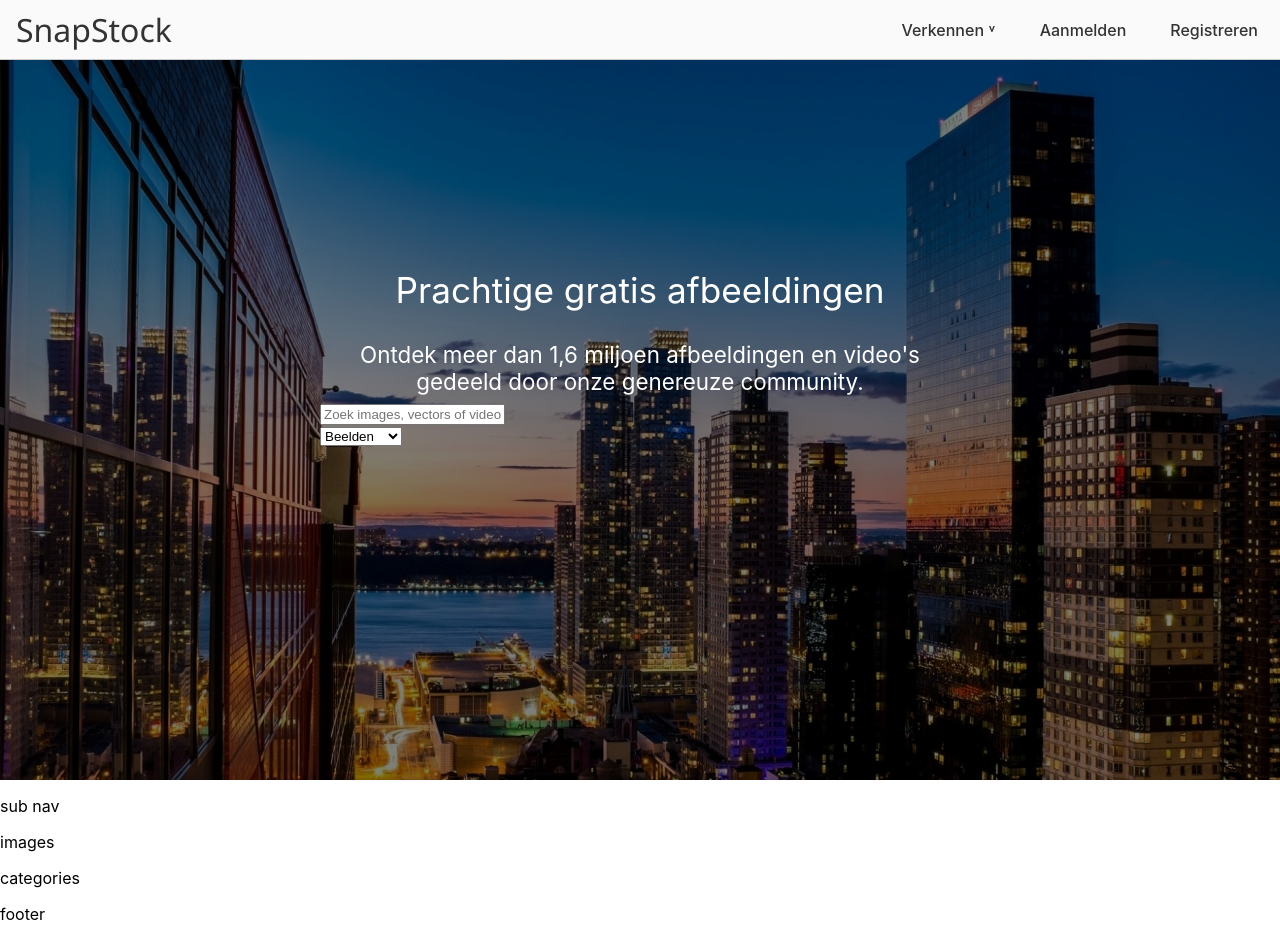
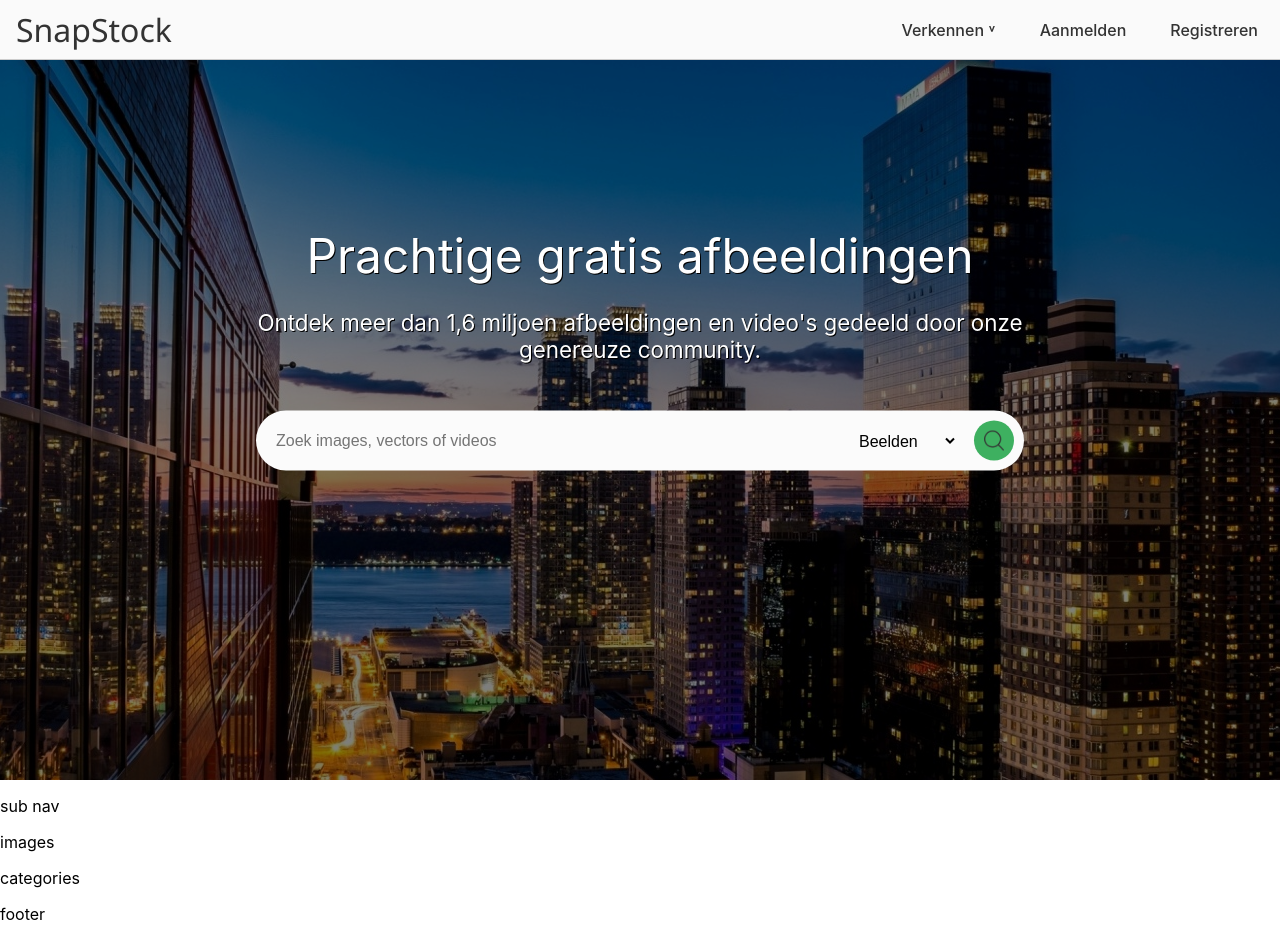
Before and after one commit to VinceRell/SnapStock, a React (Create React App) app: page / in a window 1280 px wide. Built offline with nearby package versions, Linux system fonts and the light colour scheme.

Commit message:
finished Hero section and styling

```diff
--- a/src/components/Hero/Hero.js
+++ b/src/components/Hero/Hero.js
@@ -1,8 +1,10 @@
 import React from 'react';
 import classes from './Hero.module.scss';
+import Search from '../../assets/images/search.png';
 
 // component imports
 import Input from '../UI/Input/Input';
+import Button from '../UI/Button/Button';
 
 const hero = (props) => {
     // create an array of objects with the input element as key
@@ -14,8 +16,12 @@ const hero = (props) => {
          });
      }
 
+    /*
+     create the form element by looping through the form element array
+     and create the input elements by passing the configurations as props
+    */
     let form = (
-        <form>
+        <form className={classes.Hero__searchform}>
             {formElementArray.map(formElement => (
                 <Input
                     key={formElement.id}
@@ -24,12 +30,15 @@ const hero = (props) => {
                     value={formElement.config.value}
                     changed={(event) => props.changeInput(event, formElement.id)}/>
             ))}
+            <Button btnStyle={"search"}>
+                <img src={Search} alt="Zoeken" className={classes.Hero__search}/>
+            </Button>
         </form>
     );
 
     return (
         <section className={classes.Hero}>
-            <div className={classes.Hero__text_container}>
+            <div className={classes.Hero__content}>
                 <h1 className={classes.Hero__title}>Prachtige gratis afbeeldingen</h1>
                 <h4 className={classes.Hero__subtitle}>Ontdek meer dan 1,6 miljoen afbeeldingen en video's gedeeld door onze genereuze community.</h4>
                 {form}
--- a/src/components/Hero/Hero.module.scss
+++ b/src/components/Hero/Hero.module.scss
@@ -1,33 +1,73 @@
 .Hero {
-    height: 90vh;
+    height: 100vh;
     position: relative;
     background: url('../../assets/images/hero-bg.jpg');
+    background-position: center;
 
     &::before {
         content: '';
-        display: block;
         position: absolute;
+        width: 100%;
+        height: 100%;
         background: #000;
         opacity: 0.5;
-        width: 100%;
-        height: 100%;
     }
 
-
-    &__text_container {
-        z-index: 10;
+    &__content {
+        width: 100%;
+        max-width: 500px;
+        padding: 1rem;
         position: absolute;
-        top: 25%;
+        text-align: center;
+        top: 35%;
         left: 50%;
-        transform: translateX(-50%);
+        transform: translateY(-50%) translateX(-50%);
     }
 
-    &__title,
+    &__title {
+        margin: 0;
+        color: #fff;
+        text-shadow: 1px 1px #000;
+        font-size: 2rem;
+        font-weight: 400;
+    }
+
     &__subtitle {
-        margin-bottom: 0.5rem;
-        text-align: center;
+        margin: 1.5rem auto 0 auto;
+        color: #fff;
+        font-size: 1.1rem;
         font-weight: 400;
-        color: #fff;
+        text-shadow: 1px 1px #000;
+    }
+
+    &__searchform {
+        margin-top: 3rem;
+        background: #fbfbfb;
+        padding: 10px;
+        border-radius: 30px;
+        display: flex;
+        align-items: center;
+    }
+
+    &__search {
+        width: 20px;
+        height: 20px;
+    }
+}
+
+@media (min-width: 400px) {
+    .Hero {
+        height: 80vh;
+    }
+}
+
+@media (min-width: 600px) {
+    .Hero {
+        height: 90vh;
+
+        &__content {
+            max-width: 600px;
+            top: 40%;
         }
 
         &__title {
@@ -37,4 +77,20 @@
         &__subtitle {
             font-size: 1.4rem;
         }
+
     }
+}
+
+@media (min-width: 800px) {
+    .Hero {
+
+        &__content {
+            max-width: 800px;
+        }
+
+        &__title {
+            font-size: 3rem;
+        }
+
+    }
+}
--- /dev/null
+++ b/src/components/UI/Button/Button.js
@@ -0,0 +1,12 @@
+import React from 'react';
+import classes from './Button.module.scss';
+
+const button = (props) => (
+    <React.Fragment>
+        <button className={[classes.Btn, classes[`Btn--${props.btnStyle}`]].join(" ")}>
+            {props.children}
+        </button>
+    </React.Fragment>
+);
+
+export default button;
--- /dev/null
+++ b/src/components/UI/Button/Button.module.scss
@@ -0,0 +1,16 @@
+.Btn {
+    background: #3eb060;
+    border: none;
+    color: #fff;
+
+    &--cta {
+        padding: 10px  1.5rem;
+        border-radius: 5px;
+        font-size: 1.1rem;
+    }
+
+    &--search {
+        padding: 10px;
+        border-radius: 50%;
+    }
+}
--- a/src/components/UI/Input/Input.js
+++ b/src/components/UI/Input/Input.js
@@ -1,11 +1,15 @@
 import React from 'react';
+import classes from './Input.module.scss';
+
 
 const input = (props) => {
     let inputElement = null;
 
     switch (props.elementType) {
         case ("input"):
-            inputElement = <input {...props.elementConfig}
+            inputElement = <input
+                className={classes.Input__search}
+                {...props.elementConfig}
                 value={props.value}
                 onChange={props.changed} />
             break;
@@ -19,6 +23,7 @@ const input = (props) => {
 
         case ("select"):
             inputElement = ( <select
+                    className={classes.Input__select}
                     value={props.value}
                     onChange={props.changed}>
                     {props.elementConfig.options.map(option => (
@@ -31,17 +36,16 @@ const input = (props) => {
             break;
 
         default:
-            inputElement = <input {...props.elementConfig}
+            inputElement = <input
+                {...props.elementConfig}
                 value={props.value}
                 onChange={props.changed} />
     }
 
     return (
-        <div>
-            <label>
-                {inputElement}
-            </label>
-        </div>
+        <React.Fragment>
+            {inputElement}
+        </React.Fragment>
     );
 }
 
--- /dev/null
+++ b/src/components/UI/Input/Input.module.scss
@@ -0,0 +1,19 @@
+.Input {
+    &__search,
+    &__select {
+        display: block;
+        padding: 10px;
+        border: none;
+        outline: none;
+        background: #fbfbfb;
+        font-size: 1rem;
+    }
+
+    &__search {
+        width: 80%;
+    }
+
+    &__select {
+        margin-right: 1rem;
+    }
+}
--- a/src/containers/Home/Home.js
+++ b/src/containers/Home/Home.js
@@ -13,7 +13,7 @@ class Home extends Component {
           search: {
             elementType: 'input',
             elementConfig: {
-              type: 'text',
+              type: 'search',
               placeholder: 'Zoek images, vectors of videos'
             },
             value: ''
@@ -36,14 +36,16 @@ class Home extends Component {
     }
 
     inputChangeHandler = (event, inputIdentifier) => {
-        // create a constant for storing the inputIdentifier and its value stored in the event object
-        const updatedFormElement = updatedObject(this.state.searchForm[inputIdentifier], {
+      /* use the updatedObject function to return the searchForm object from the state
+        width the updated value of the input identifier
+      */
+      const updatedForm = updatedObject(this.state.searchForm, {
+        [inputIdentifier]: updatedObject(this.state.searchForm[inputIdentifier], {
           value: event.target.value
-        });
-        // create a constant that takes in the state object and the inputIdentifier with the first constant as a value
-        const updatedForm = updatedObject(this.state.searchForm, updatedFormElement);
-        // set the state to the updated object
-        this.setState({searchForm: updatedForm});
+        })
+      })
+
+      this.setState({searchForm: updatedForm});
     }
 
     render() {
```
Also changed, not shown: src/assets/images/search.png (added). Lines whose indentation alone changed are shown as unchanged.
